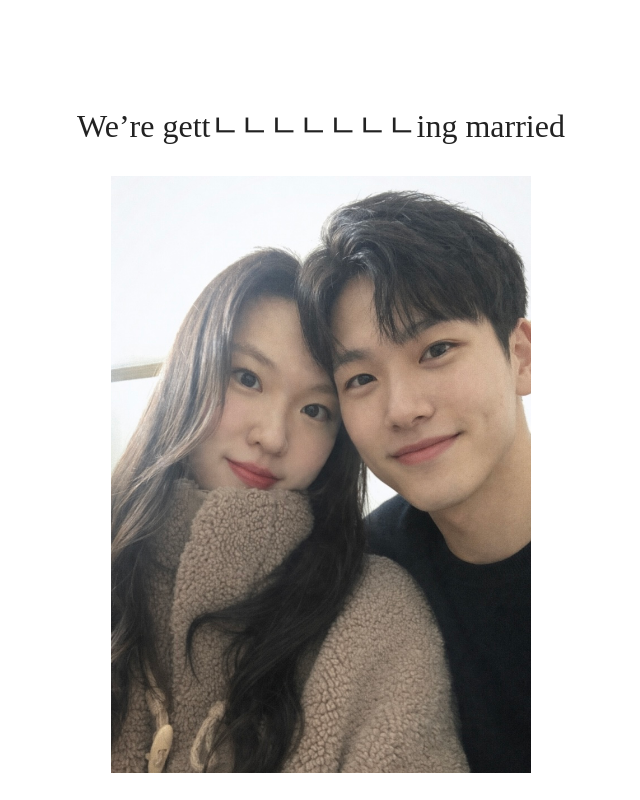
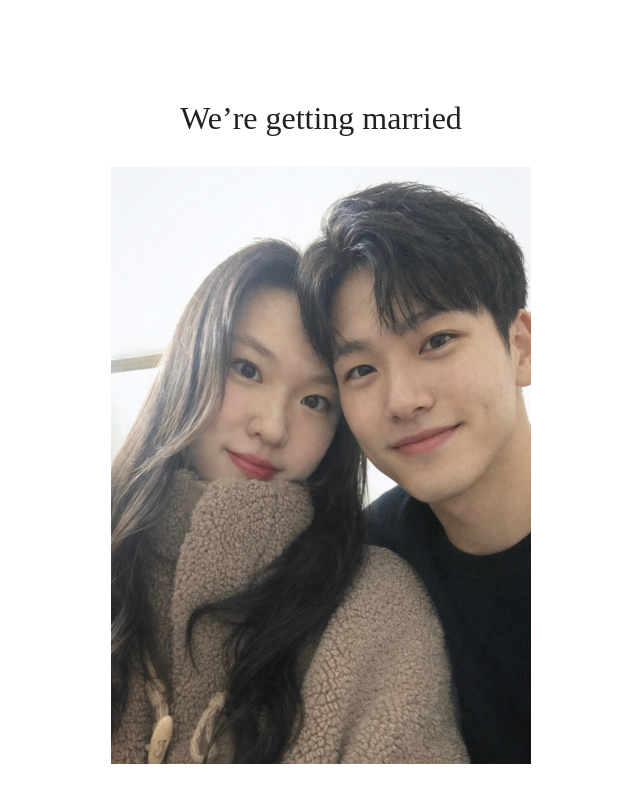
Before and after one commit to wedding-tech/mobile-wedding, a plain HTML site: page index.html in a window 1280 px wide. Shown: the top 800 px of the page, without its empty margins (319-959 px from the left). Drawn offline with Linux system fonts and the light colour scheme.

Commit message:
Update index.html

```diff
--- a/index.html
+++ b/index.html
@@ -74,7 +74,7 @@
 
   <!-- 인트로 -->
   <div class="section">
-    <div class="title">We’re gettㄴㄴㄴㄴㄴㄴㄴing married</div>
+    <div class="title">We’re getting married</div>
     <img src="https://wedding-tech.github.io/mobile-wedding/xxx.jpg" alt="wedding photo">
   </div>
 
```
